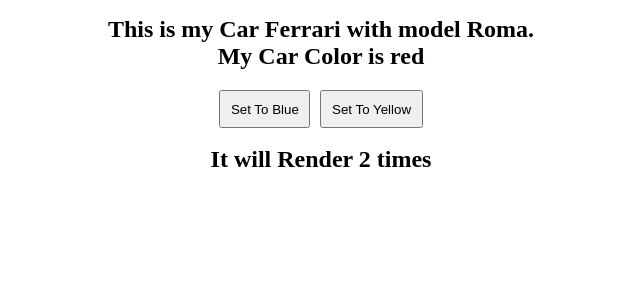
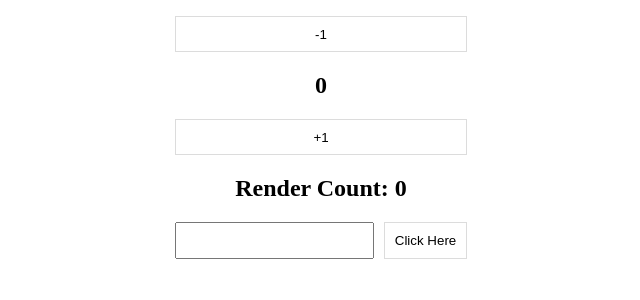
Before and after one commit to Dipika-Sonkusre/reacthooks, a React (Vite) app: page / in a window 1280 px wide. Shown: the top 300 px of the page, without its empty margins (319-959 px from the left). Built offline with nearby package versions, Linux system fonts and the light colour scheme.

Commit message:
feat: React UseRef Hook

```diff
--- a/src/App.css
+++ b/src/App.css
@@ -19,5 +19,16 @@
 
 button {
   padding: 0.6rem;
+  border: 1px solid gainsboro;
+  background: transparent;
+}
 
+.container {
+  display: flex;
+  flex-direction: column;
+  gap: 20px;
 }
+
+input {
+    padding: 9px;
+}
--- a/src/App.jsx
+++ b/src/App.jsx
@@ -1,12 +1,16 @@
 import "./App.css";
+import ContextProvider from "./context/AppContext";
+import UseContext from "./Hooks/UseContext";
 import UseEffect from "./Hooks/UseEffect";
+import UseRef from "./Hooks/UseRef";
 import UseState from "./Hooks/UseState";
 
 function App() {
   return (
     <section>
-      <UseState /> <br />
-      <UseEffect />
+      {/* <UseState /> <br /> */}
+      {/* <UseEffect /> <br /> */}
+      <UseRef />
     </section>
   );
 }
--- /dev/null
+++ b/src/Hooks/UseRef.jsx
@@ -0,0 +1,37 @@
+import React, { useEffect, useRef, useState } from "react";
+
+export default function UseRef() {
+  const [value, setValue] = useState(0);
+  const countRef = useRef(0);
+
+  // useRef does not cause re-render when its value changes
+  useEffect(() => {
+    countRef.current = (countRef.current || 0) + 1;
+  });
+
+  // second useRef example
+  const inputRef = useRef();
+
+  const buttonClick = () => {
+    console.log(inputRef.current);
+    inputRef.current.style.border = "1px solid blue";
+  };
+
+  return (
+    <div className="container">
+      <button onClick={() => setValue((prevVal) => prevVal - 1)}>-1</button>
+      <h1>{value}</h1>
+      <button onClick={() => setValue((prevVal) => prevVal + 1)}>+1</button>
+      <h1>Render Count: {countRef.current}</h1>
+      <div
+        style={{
+          display: "flex",
+          gap: "10px",
+        }}
+      >
+        <input type="text" ref={inputRef} />
+        <button onClick={buttonClick}>Click Here</button>
+      </div>
+    </div>
+  );
+}
```
Lines whose indentation alone changed are shown as unchanged.
